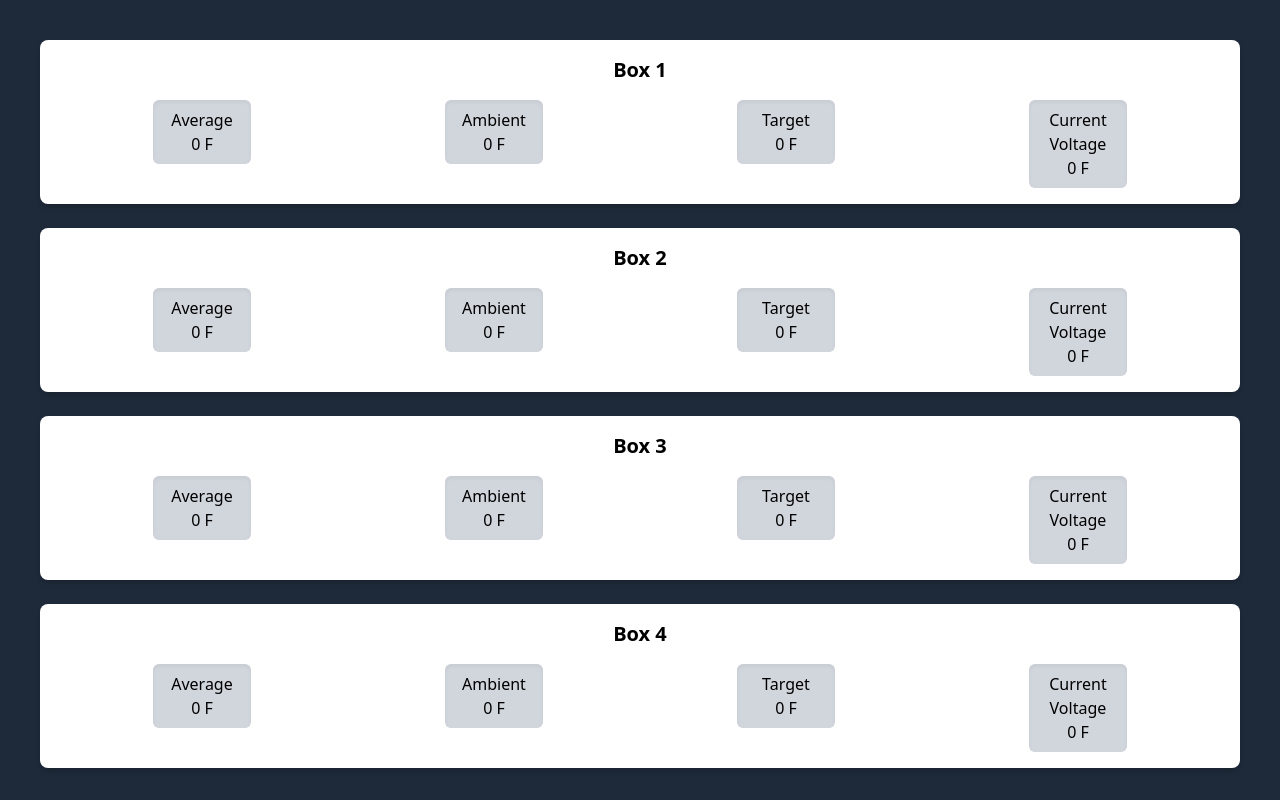
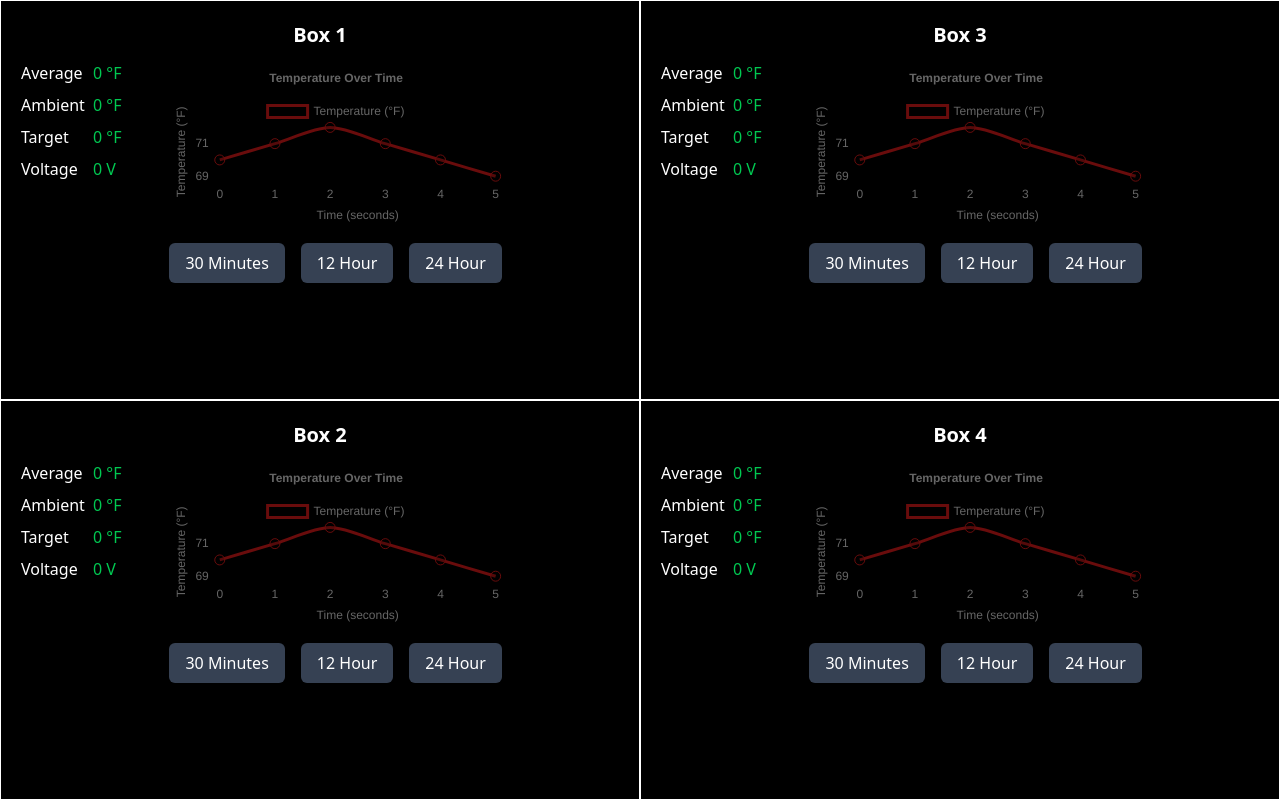
Before and after one commit to MMenser/Potato-React, a React (Vite) app in the folder frontend/: page / in a window 1280 px wide. Built offline with nearby package versions, Linux system fonts and the light colour scheme; no server answers.

Commit message:
box styling work

```diff
--- a/frontend/src/App.tsx
+++ b/frontend/src/App.tsx
@@ -1,18 +1,26 @@
-import { useEffect, useState } from 'react'
-import './styles.css'
-import Box from './components/box'
+import { useEffect, useState } from "react";
+import "./styles.css";
+import Box from "./components/box";
 function App() {
+  return (
+    <div className="bg-black min-h-screen flex flex-row">
+      <div className="w-full flex-col">
+        {/* First Row */}
+        <div className="w-full h-1/2 flex-auto flex-row">
+          <Box id={1} />
+          <Box id={2} />
+        </div>
+      </div>
 
-  return (
-    <div className="bg-gray-800 min-h-screen flex flex-col items-start">
-      <div className='w-full h-screen flex flex-col p-10 space-y-6 text-black">'>
-      <Box id={1}></Box>
-      <Box id={2}></Box>
-      <Box id={3}></Box>
-      <Box id={4}></Box>
+      <div className="w-full flex-col">
+        {/* Second Row */}
+        <div className="w-full h-1/2 flex-auto flex-row">
+          <Box id={3} />
+          <Box id={4} />
+        </div>
       </div>
     </div>
   );
 }
 
-export default App
+export default App;
--- a/frontend/src/components/box.tsx
+++ b/frontend/src/components/box.tsx
@@ -1,20 +1,19 @@
-import React, { useEffect, useState } from 'react';
-import DataGraph from './datagraph';
-import axios
- from 'axios';
+import React, { useEffect, useState } from "react";
+import DataGraph from "./datagraph";
+import axios from "axios";
 
 interface BoxProps {
-  id: number
+  id: number;
 }
 
-function Box({id}: BoxProps) {
+function Box({ id }: BoxProps) {
   const [averageTemperature, setAverageTemperature] = useState(0.0);
   const [ambientTemperature, setAmbientTemperature] = useState(0.0);
   const [targetTemperature, setTargetTemperature] = useState(0.0);
   const [currentVoltage, setCurrentVoltage] = useState(0.0);
 
   const fetchAPI = async () => {
-        const response = await axios.get("http://127.0.0.1:8080/data")
+    const response = await axios.get("http://127.0.0.1:8080/data");
     setAverageTemperature(response.data.data[0]);
     setAmbientTemperature(response.data.data[1]);
     setTargetTemperature(response.data.data[2]);
@@ -23,31 +22,38 @@ function Box({id}: BoxProps) {
   };
 
   useEffect(() => {
-        fetchAPI()
-      },[]);
+    fetchAPI();
+  }, []);
 
   return (
-        <div className="w-full h-1/4 bg-white p-4 rounded-lg shadow-md">
-            <h2 className="text-xl font-bold text-center mb-4">Box {id}</h2>
-            <div className='flex-row flex'>
-            <div className="w-1/12 h-1/2 bg-gray-300 p-2 mx-auto rounded-md shadow-inner">
-                <p className="text-center">Average</p>
-                <p className="text-center">{averageTemperature} F</p>
+    <div className="w-full h-full p-5 bg-black border-1 border-white">
+      <h2 className="text-xl text-white font-bold text-center mb-3">
+        Box {id}
+      </h2>
+      <div className="flex flex-row">
+        <div className="flex flex-col space-y-2">
+          <div className="flex flex-row justify-start">
+            <p className="text-white w-18">Average</p>
+            <p className="text-green-500">{averageTemperature} °F</p>
           </div>
-            <div className="w-1/12 h-1/2 bg-gray-300 p-2 mx-auto rounded-md shadow-inner">
-                <p className="text-center">Ambient</p>
-                <p className="text-center">{ambientTemperature} F</p>
+          <div className="flex flex-row justify-start">
+            <p className="text-white w-18">Ambient</p>
+            <p className="text-green-500">{ambientTemperature} °F</p>
           </div>
-            <div className="w-1/12 h-1/2 bg-gray-300 p-2 mx-auto rounded-md shadow-inner">
-                <p className="text-center">Target</p>
-                <p className="text-center">{targetTemperature} F</p>
+          <div className="flex flex-row justify-start">
+            <p className="text-white w-18">Target</p>
+            <p className="text-green-500">{targetTemperature} °F</p>
           </div>
-            <div className="w-1/12 h-1/2 bg-gray-300 p-2 mx-auto rounded-md shadow-inner">
-                <p className="text-center">Current Voltage</p>
-                <p className="text-center">{currentVoltage} F</p>
+          <div className="flex flex-row justify-start">
+            <p className="text-white w-18">Voltage</p>
+            <p className="text-green-500">{currentVoltage} V</p>
           </div>
         </div>
+        <div className="mx-12">
+        <DataGraph />
+        </div>
 
+      </div>
     </div>
   );
 }
```
Lines whose indentation alone changed are shown as unchanged.
